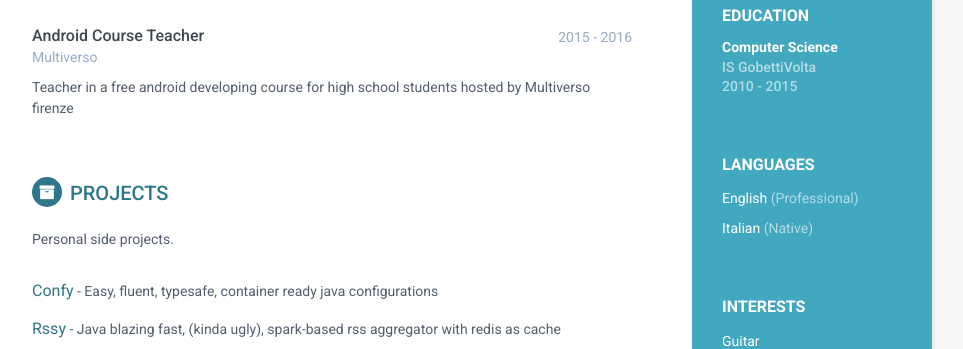
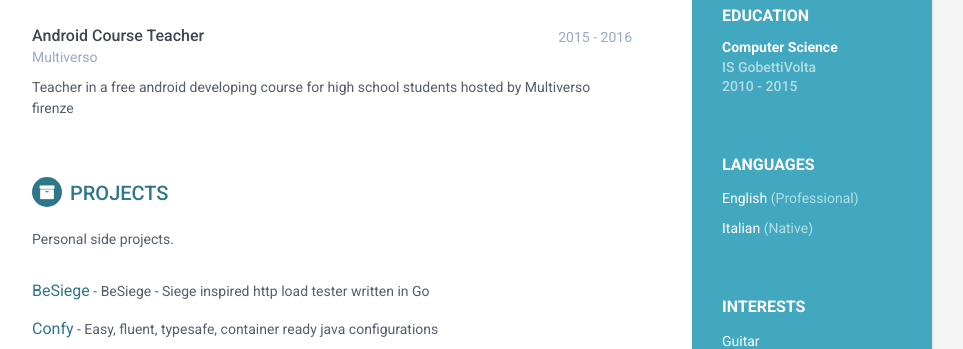
Before and after one commit to GaruGaru/portfolio, a plain HTML site: page index.html in a window 1280 px wide. Shown: the part 612-961 px from the top of the page, without its empty margins (188-1151 px from the left). Drawn offline with Linux system fonts and the light colour scheme.

Commit message:
Added besiege to projects

```diff
--- a/index.html
+++ b/index.html
@@ -145,8 +145,11 @@
                     <p>Personal side projects.</p>
                 </div><!--//intro-->
                 <div class="item">
+                    <span class="project-title"><a href="http://github.com/GaruGaru/BeSiege">BeSiege</a></span> - <span class="project-tagline">BeSiege - Siege inspired http load tester written in Go</span>
+                </div><!--//item-->
+
+                <div class="item">
                     <span class="project-title"><a href="http://github.com/GaruGaru/confy">Confy</a></span> - <span class="project-tagline">Easy, fluent, typesafe, container ready java configurations</span>
-
                 </div><!--//item-->
                 <div class="item">
                     <span class="project-title"><a href="https://github.com/GaruGaru/Rssy" target="_blank">Rssy</a></span> -
```
Also changed, not shown: 2 other files.
